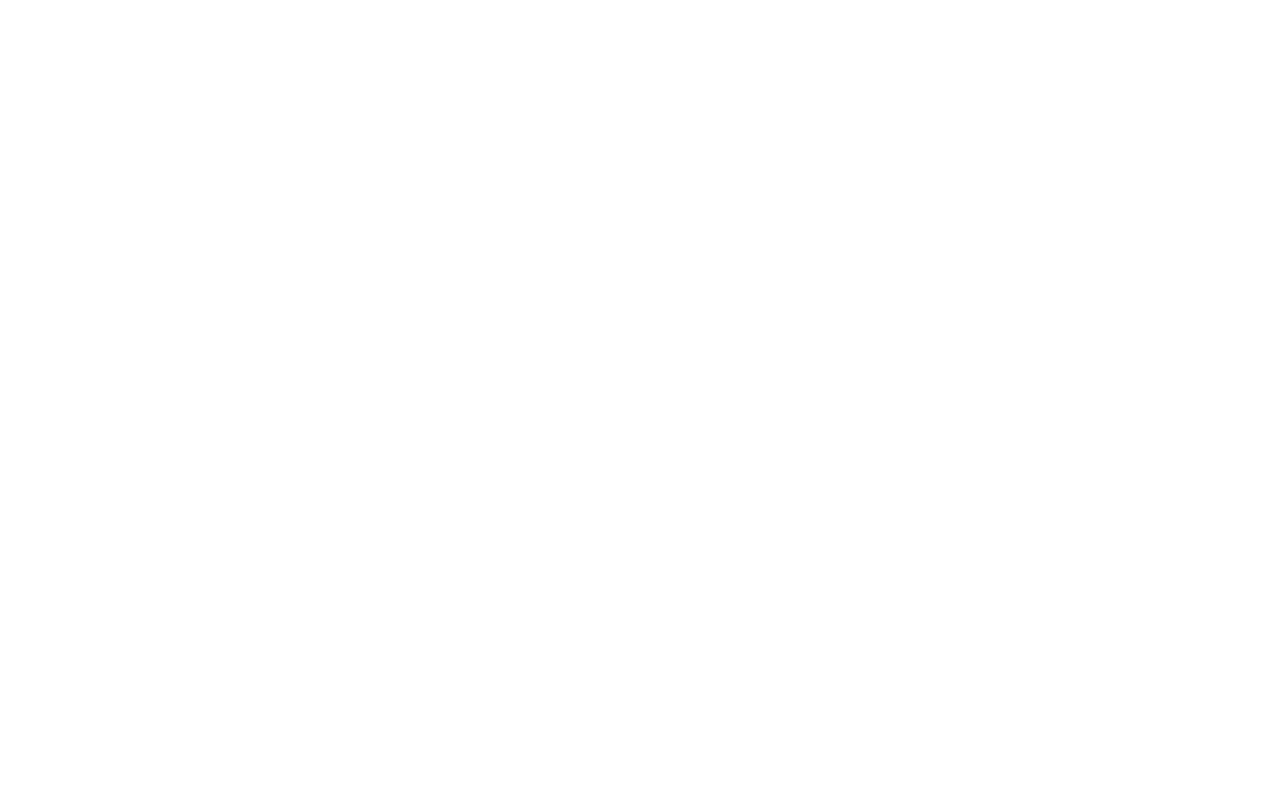
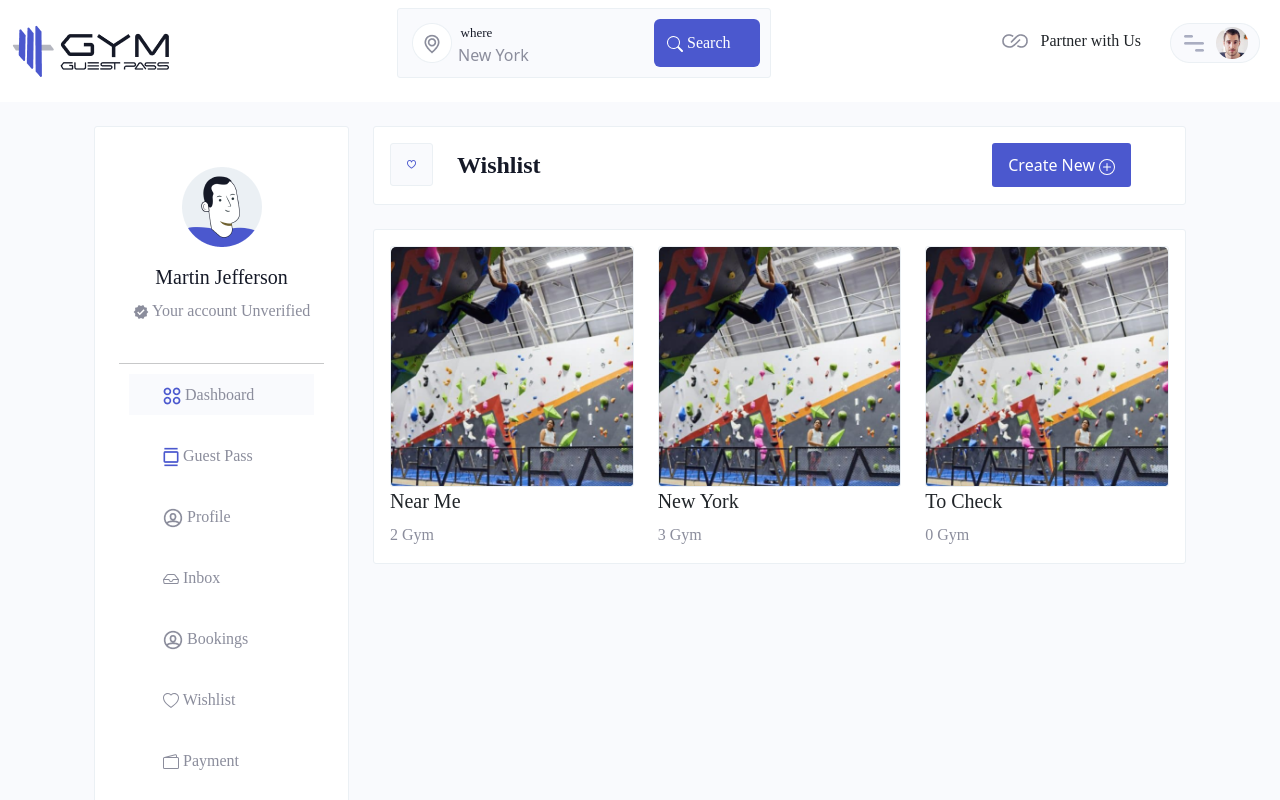
Before and after one commit to Domayur/gym-web-app, a React (Create React App) app: page /dashboard-wishlist2 in a window 1280 px wide. Before the commit this address had no page. Shown: the top 800 px of the page. Built offline with nearby package versions, Linux system fonts and the light colour scheme; a web font is replaced by a local one.

Commit message:
Create New Wishlist added

```diff
--- a/src/App.js
+++ b/src/App.js
@@ -23,6 +23,8 @@
 import DashbordGuestPass from './Pages/DashbordGuestPass/DashbordGuestPass';
 import DashboardProfile from './Pages/DashboardProfile/DashboardProfile';
 import AboutUsPage from './Pages/AboutUsPage/AboutUsPage';
+import { DashbordWishlist2 } from './Pages/DashbordWishlist2/DashbordWishlist2';
+import CreateNewWishlist from './components/Model/CreateNewWishlist/CreateNewWishlist';
 
 function App() {
   return (
@@ -39,6 +41,7 @@
         <Route path="/dashboard-payment" element={<DashboardPayment />} />
         <Route path="/dashboard-security" element={<DashbordSecurity/>} />
         <Route path="/dashboard-wishlist" element={<DashbordWishlist/>} />
+        <Route path="/dashboard-wishlist2" element={<DashbordWishlist2/>} />
         <Route path="/dashboard-guestpass" element={<DashbordGuestPass/>} />
         <Route path="/dashboard-profile" element={<DashboardProfile/>} />
 
@@ -57,6 +60,7 @@
       <AddaPaymentMethod />
       <AddPayPalAsPaymentMethod />
       <AddBankAccountAsPaymentMethod2 />
+      <CreateNewWishlist/>
       {/* Models End */}
     </>
   );
--- /dev/null
+++ b/src/Pages/DashbordWishlist2/DashbordWishlist2.js
@@ -0,0 +1,79 @@
+import React from 'react'
+import Footer from '../../components/Footer/Footer'
+import SubHeader from '../../components/SubHeader/SubHeader'
+import HeartImg from '../../assets/images/heart-filled.png'
+import DashbordSidebar from '../../components/DashbordSidebar/DashbordSidebar'
+import { BsPlusCircle } from 'react-icons/bs'
+import RectangleB1 from '../../assets/images/Rectangle-b-5.png'
+import RectangleB2 from '../../assets/images/Rectangle-b-5.png'
+
+
+export const DashbordWishlist2 = () => {
+    return (
+        <>
+            <SubHeader />
+            <section className='payment-section-cst pt-4 pb-4'>
+                <div className='container mb-4'>
+                    <div class="container-fluid">
+                        <div class="row">
+                            <DashbordSidebar />
+
+                            <div class="col-md-7 col-lg-8 col-xl-9 ">
+                                <div class="card mb-4  p-3">
+                                    <div className='row'>
+                                        <div className='col-md-1'>
+                                            <img src={HeartImg} class="img-fluid extra-class-cst-img-dasbord  p-3" />
+                                        </div>
+                                        <div className='col-md-8'>
+                                            <h4 className='dashboard-heading4 pt-2'> Wishlist</h4>
+                                        </div>
+                                        <div className='col-md-3'>
+                                            <button className='add-new-button' data-bs-toggle="modal" data-bs-target="#CreateNewWishlistModel">Create New <BsPlusCircle className='plus-circle-cl' /></button>
+                                        </div>
+                                    </div>
+                                </div>
+
+
+                                <div class="card mb-4  p-3">
+                                    <div class="row row-cols-1 row-cols-md-4 g-4">
+                                        <div class="col-6 col-lg-4 col-md-4">
+                                            <div class="card">
+                                                <img src={RectangleB1} class="card-img-top" alt={RectangleB1} />
+                                            </div>
+                                            <div class="card-block">
+                                                <h4 class="card-title">Near Me</h4>
+                                                <p class="card-text">2 Gym</p>
+
+                                            </div>
+                                        </div>
+                                        <div class="col-6 col-lg-4 col-md-4">
+                                            <div class="card">
+                                                <img src={RectangleB2} class="card-img-top" alt={RectangleB2} />
+                                            </div>
+                                            <div class="card-block">
+                                                <h4 class="card-title">New York</h4>
+                                                <p class="card-text">3 Gym</p>
+
+                                            </div>
+                                        </div>
+                                        <div class="col-6 col-lg-4 col-md-4">
+                                            <div class="card">
+                                                <img src={RectangleB2} class="card-img-top" alt={RectangleB2} />
+                                            </div>
+                                            <div class="card-block">
+                                                <h4 class="card-title">To Check</h4>
+                                                <p class="card-text">0 Gym</p>
+
+                                            </div>
+                                        </div>
+                                    </div>
+                                </div>
+                            </div>
+                        </div>
+                    </div>
+                </div>
+            </section>
+            <Footer />
+        </>
+    )
+}
--- /dev/null
+++ b/src/components/Model/CreateNewWishlist/CreateNewWishlist.js
@@ -0,0 +1,36 @@
+import React from 'react'
+
+const CreateNewWishlist = () => {
+    return (
+        <>
+            <div class="modal fade" id="CreateNewWishlistModel" tabindex="-1" aria-labelledby="exampleModalLabel" aria-hidden="true">
+                <div class="modal-dialog">
+                    <div class="modal-content">
+                        <div class="modal-header">
+                            <button type="button" class="btn-close" data-bs-dismiss="modal" aria-label="Close"></button>
+                        </div>
+                        <div class="modal-body">
+                            <div className='container'>
+                                <h6>Create New Wishlist</h6>
+                                <p className=''>The transaction page filter allows you to customize the list of transactions displayed.</p>
+
+                                <form className='row g-3'>
+                                    <div className='col-12'>
+                                        <input type="text" class="form-control extra-cls-for-height" id="Name" placeholder="Name" />
+                                    </div>
+
+                                    <div class="col-12">
+                                        <button type="button" class="text-center form-control button-csr-sinin" data-bs-toggle="modal" data-bs-target="#AddBankAccountAsPaymentMethod2Model">Create</button>
+                                    </div>
+
+                                </form>
+                            </div>
+                        </div>
+                    </div>
+                </div>
+            </div>
+        </>
+    )
+}
+
+export default CreateNewWishlist
```
